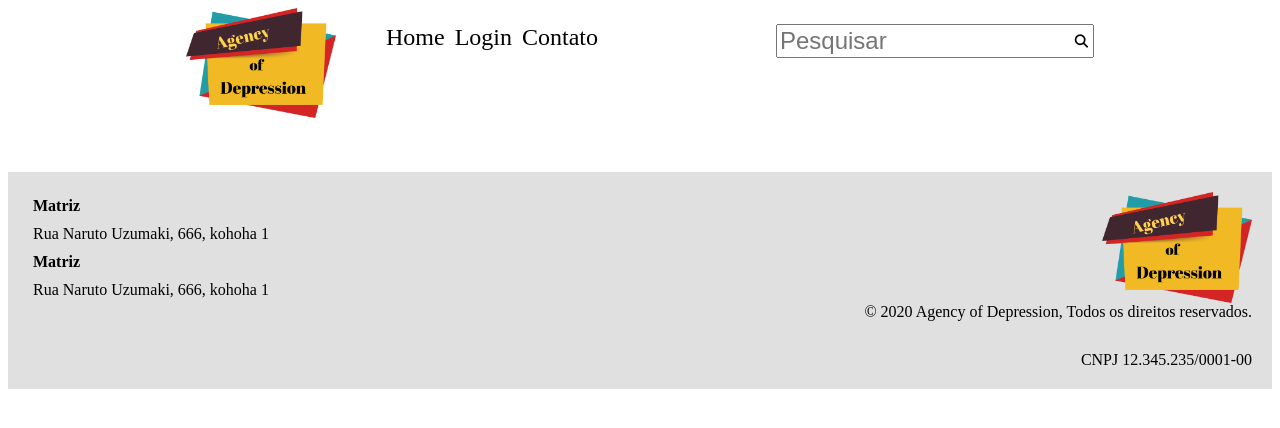
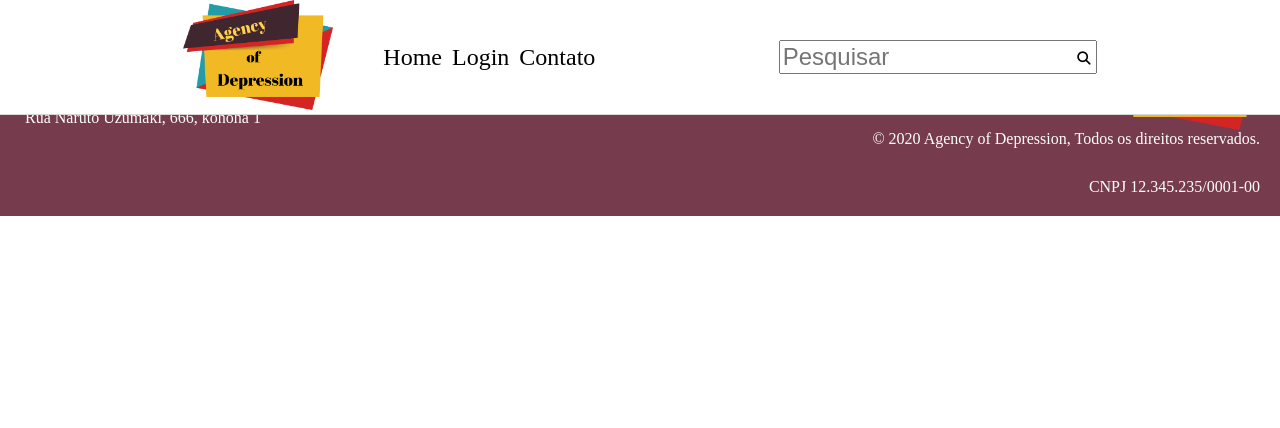
Before and after one commit to danilo123dez/projeto-uni9-3sem, a PHP site: template www/views/template.php in a window 1280 px wide. Shown: the top 428 px of the page. Run offline with PHP 8.4, Linux system fonts and the light colour scheme; the template is opened without the code that fills it, so the values that code supplies are empty; some libraries are stand-ins or nearby versions.

Commit message:
Adicionado cores nos blocos do site;

```diff
--- a/www/assets/css/cadastro.css
+++ b/www/assets/css/cadastro.css
@@ -44,7 +44,7 @@
     padding: 10px 25px 10px 25px;
     background-color: #fff;
     border: 1px solid black;
-    font-size: 15.5px;
+    font-size: 13px;
 }
 
 .button:hover{
--- a/www/assets/css/footer.css
+++ b/www/assets/css/footer.css
@@ -1,7 +1,8 @@
 .footer {
     display: flex;
-    background-color: #E0E0E0;
+    background-color: #763b4d;
     justify-content: space-between;
+    color: #fff;
 }
 
 .footer-enderecos {
--- a/www/assets/css/header.css
+++ b/www/assets/css/header.css
@@ -1,7 +1,17 @@
+html, body{
+    margin: 0;
+    padding: 0;
+}
+
 .header{
     display: flex;
     justify-content: space-evenly;
     margin-bottom: 50px;
+    position: fixed;
+    width: 100%;
+    z-index: 9999;
+    background-color: #fff;
+    border-bottom: 1px solid #d7d7d7;
 }
 
 .itens-header{
@@ -11,6 +21,7 @@
 .links-header{
     display: flex;
     list-style: none;
+    align-items: center;
 }
 
 .links-header li{
@@ -29,16 +40,16 @@
 
 .input-pesquisa-header{
     position: relative;
+    align-self: center;
 }
 
 .input-pesquisa-header input{
-    margin-top: 16px;
     font-size: 24px;
 }
 
 .button-pesquisa-header{
     position:absolute;
-    top:25px; right:0;
+    top:10px; right:0;
     z-index:10;
     border:none;
     background:transparent;
@@ -53,4 +64,5 @@
     text-align: center;
     width: 60%;
     margin: 0 auto;
+    padding-top: 120px;
 }
--- a/www/assets/css/home.css
+++ b/www/assets/css/home.css
@@ -48,7 +48,7 @@
 }
 
 .item {
-    border: 1px solid black;
+    border: 1px solid #d7d7d7;
     margin: 10px;
     height: 241px;
 }
@@ -56,10 +56,12 @@
 .header-item {
     display: flex;
     flex-direction: column;
-    background-color: #6c6a6a;
+    background: rgb(213,56,53);
+    background: radial-gradient(circle, rgba(213,56,53,1) 0%, rgba(5,161,174,1) 100%);
     height: 29%;
     color: white;
     font-size: 26px;
+    padding: 5px;
 }
 
 .header-item i{
--- a/www/assets/css/login.css
+++ b/www/assets/css/login.css
@@ -53,7 +53,7 @@
 }
 
 .actions-login{
-    text-decoration: underline;
+    text-decoration: none;
     font-weight: 700;
     text-align: center;
     display: flex;
--- a/www/views/cadastro.php
+++ b/www/views/cadastro.php
@@ -17,8 +17,8 @@
         </div>
 
         <div class="buttons-login">
-            <a href="/" class="button">Cancelar</a>
-            <button class="button" type="submit">Entrar</button>
+            <a href="/login" class="button">Cancelar</a>
+            <button class="button" type="submit">Cadastrar</button>
         </div>
 
     </div>
```
Also changed, not shown: www/assets/css/contato.css (+5 -4 lines), www/views/contato.php (+4 -4 lines).
